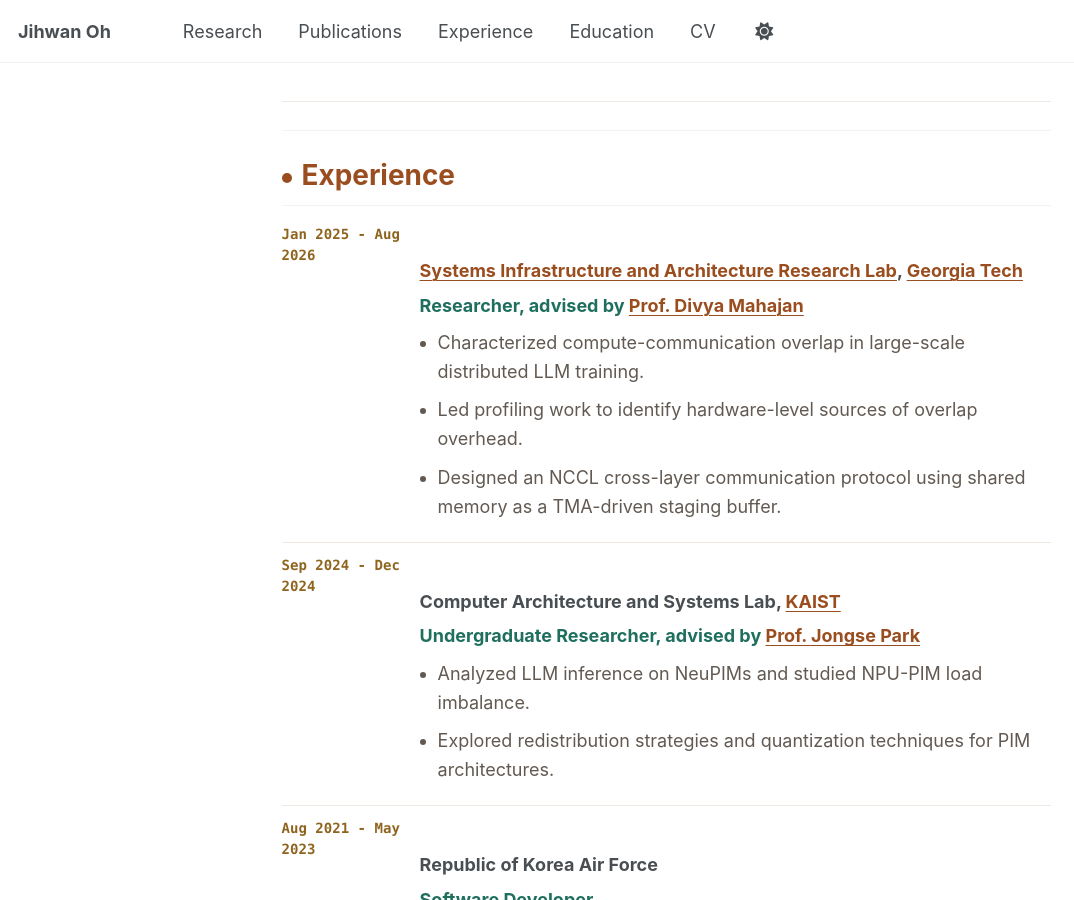
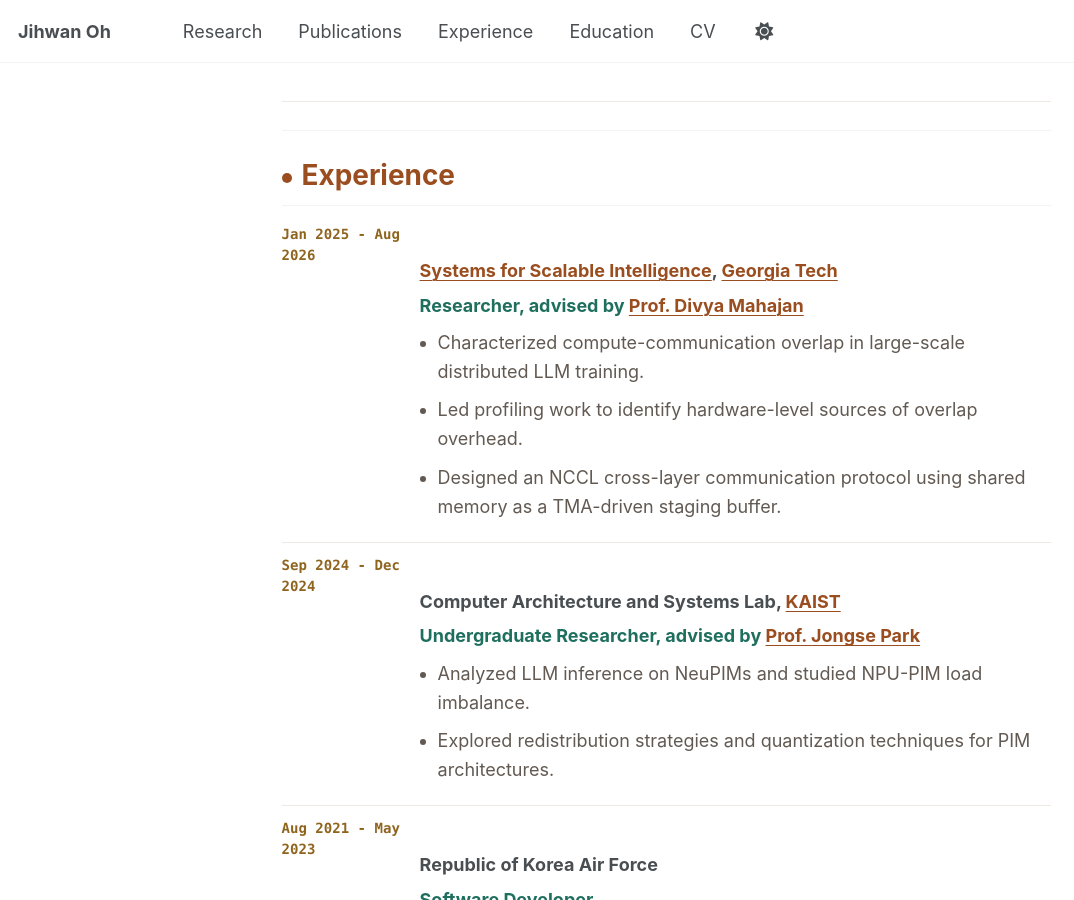
Before and after one commit to jihwan01/jihwan01.github.io, a Jekyll site: the page built from _pages/about.md, in a window 1280 px wide and 900 px high, scrolled down 2121 px. Shown: the whole window, without its empty margins (0-1074 px from the left). Built offline with Jekyll 4.4.1, drawn with Linux system fonts in a browser that asks for light colours; a script that is not in the unit is left out.

Commit message:
Rename Georgia Tech lab to Systems for Scalable Intelligence
Co-Authored-By: Claude Opus 5.5 <noreply@anthropic.com>

```diff
--- a/_pages/about.md
+++ b/_pages/about.md
@@ -608,7 +608,7 @@ redirect_from:
       <div class="jo-timeline-item">
         <span class="jo-date">Jan 2025 - Aug 2026</span>
         <div>
-          <h3><a href="https://www.divyamahajan.com/">Systems Infrastructure and Architecture Research Lab</a>, <a href="https://www.gatech.edu/">Georgia Tech</a></h3>
+          <h3><a href="https://www.divyamahajan.com/">Systems for Scalable Intelligence</a>, <a href="https://www.gatech.edu/">Georgia Tech</a></h3>
           <p class="jo-role">Researcher, advised by <a href="https://www.divyamahajan.com/">Prof. Divya Mahajan</a></p>
           <ul>
             <li>Characterized compute-communication overlap in large-scale distributed LLM training.</li>
```
Also changed, not shown: 1 other file.
